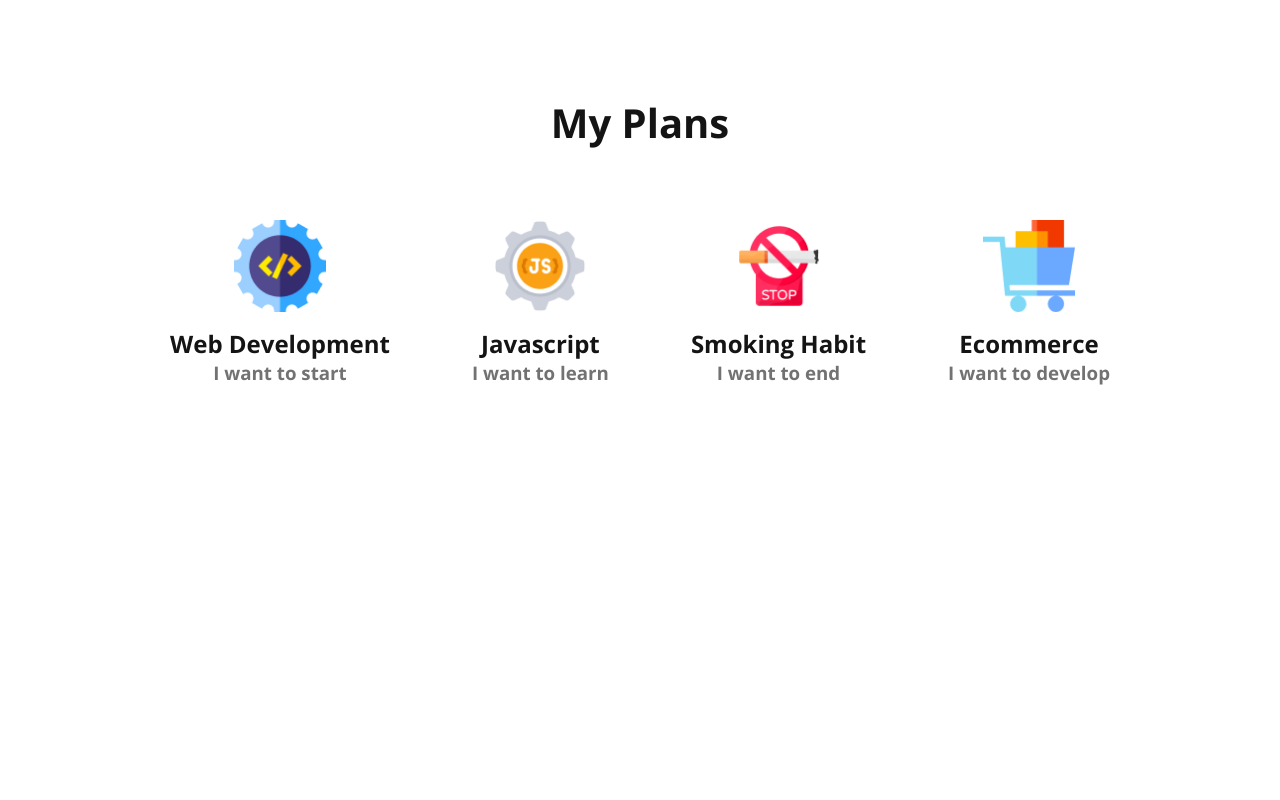
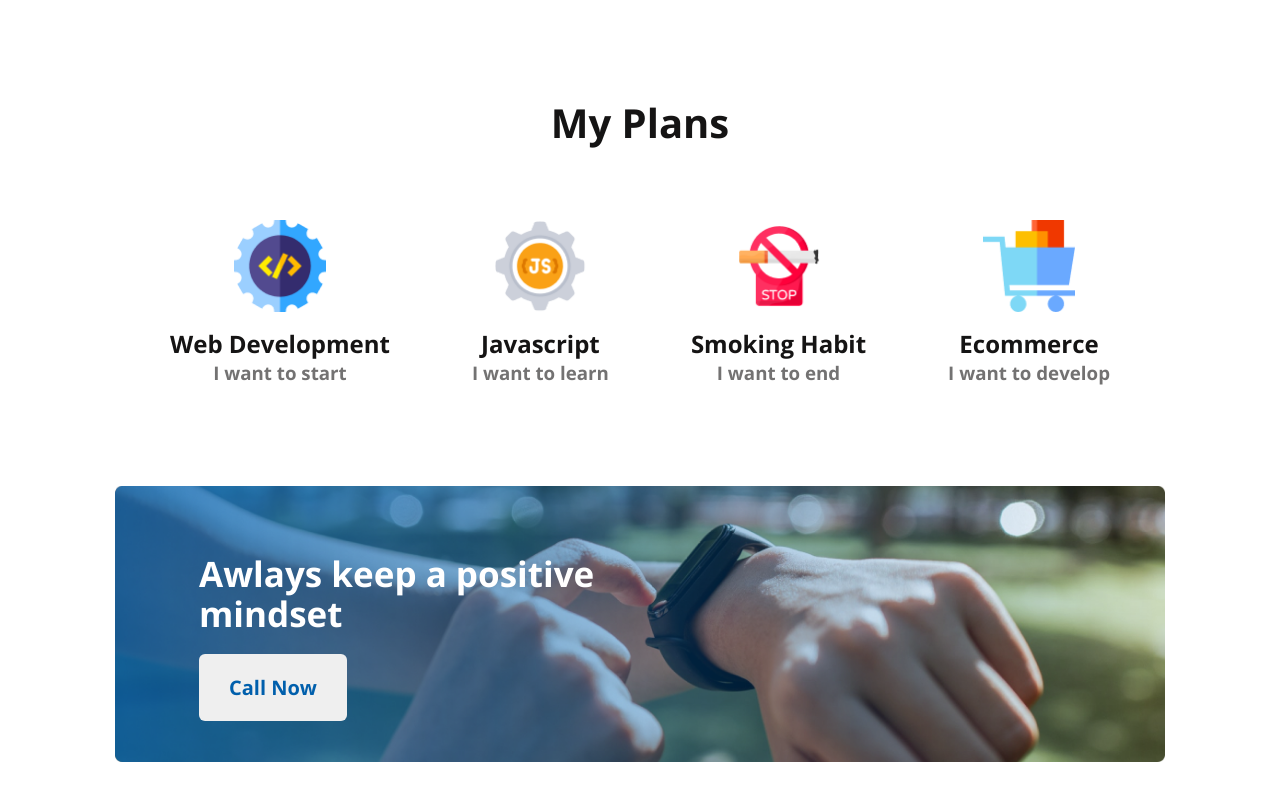
Before and after one commit to for-sifad/05_NEW_YEAR_NEW_ME, a plain HTML site: page index.html in a window 1280 px wide. Shown: the part 1603-2403 px from the top of the page. Before the commit the page ends 2088 px from the top, so only its background shows below. Drawn offline with nearby package versions, Linux system fonts and the light colour scheme.

Commit message:
added mindset section.

```diff
--- a/index.html
+++ b/index.html
@@ -25,7 +25,7 @@
         </div>
     </header>
     <main>
-        <section id="failures">
+        <section class="failures">
             <div class="failures-container">
                 <div class="left-image">
                     <img src="./images/person.png" alt="">
@@ -83,6 +83,16 @@
                 </div>
             </div>
         </section>
+
+        <section class="mindset">
+            <div class="mindset-container">
+                <img src="./images/watch.png" alt="">
+                <div>
+                    <h2>Awlays keep a positive mindset</h2>
+                    <button>Call Now</button>
+                </div>
+            </div>
+        </section>
     </main>
 </body>
 
--- a/style.css
+++ b/style.css
@@ -43,9 +43,10 @@ header .hero-image {
     padding: 20px 30px;
     border: none;
     border-radius: 6px;
+    cursor: pointer;
 }
 
-#failures .failures-container {
+.failures .failures-container {
     margin: 160px 170px;
     display: flex;
     align-items: center;
@@ -124,3 +125,52 @@ header .hero-image {
 .plans-container div h3 {
     color: #737272;
 }
+
+.mindset .mindset-container {
+    max-width: 1050px;
+    margin: 0 auto 160px auto;
+    position: relative;
+}
+
+.mindset .mindset-container img {
+    width: 100%;
+    display: block;
+}
+
+.mindset .mindset-container::before {
+    content: "";
+    position: absolute;
+    width: 100%;
+    height: 100%;
+    top: 0%;
+    left: 0%;
+    opacity: 80%;
+    background: url('./images/gradient1.png') no-repeat;
+    background-size: cover;
+    pointer-events: none;
+}
+
+.mindset-container div {
+    position: absolute;
+    width: 40%;
+    top: 25%;
+    left: 8%;
+    z-index: 1;
+}
+
+.mindset-container div h2 {
+    font-size: 35px;
+    font-width: bold;
+    line-height: 40px;
+    color: #FFFFFF;
+    margin-bottom: 20px;
+}
+
+.mindset-container div button {
+    font-size: 20px;
+    font-weight: bold;
+    color: #005FAC;
+    padding: 20px 30px;
+    border: none;
+    border-radius: 6px;
+}
```
Also changed, not shown: images/gradient2.png (deleted), images/gradient3.png (deleted).
